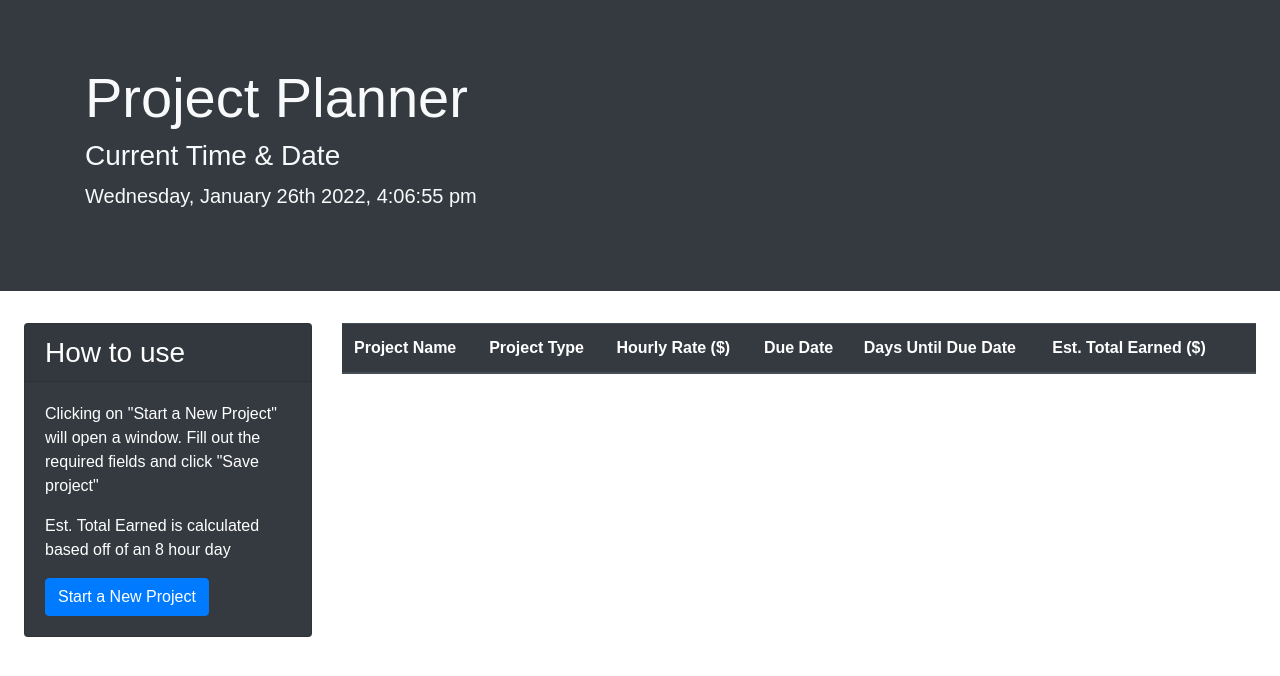
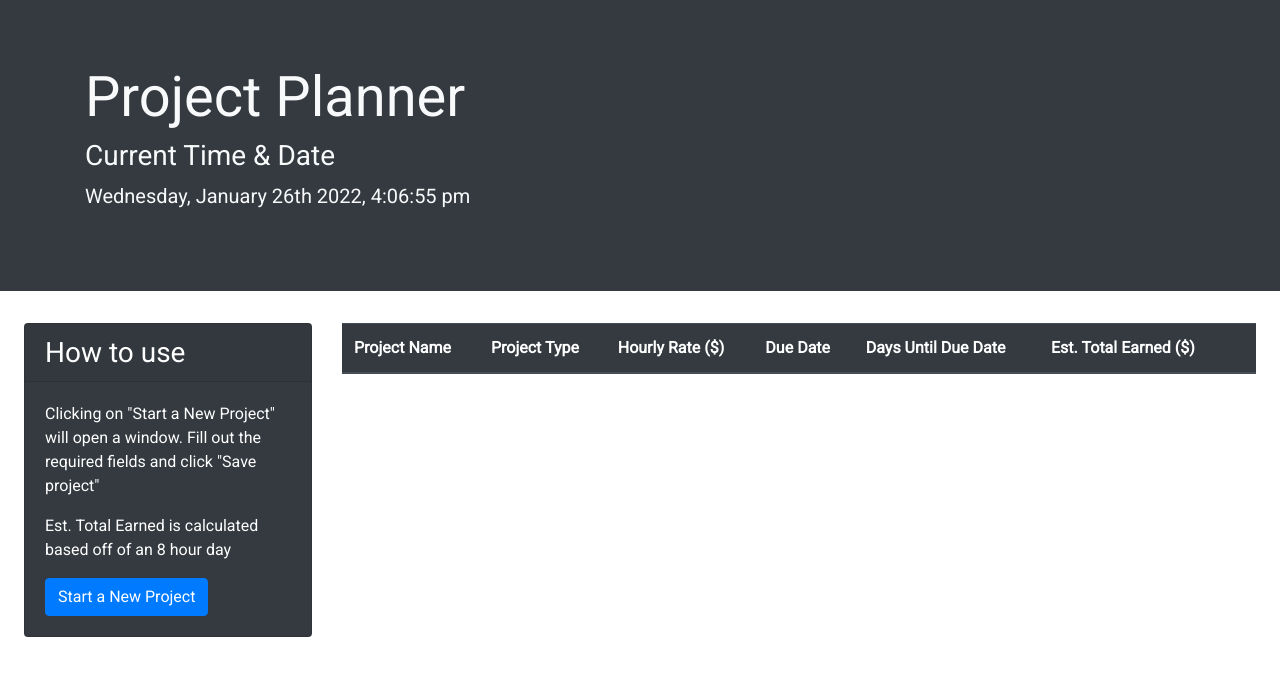
Before and after one commit to bdubz93/mini-project-planner, a plain HTML site: page index.html in a window 1280 px wide. Drawn offline with nearby package versions, Linux system fonts and the light colour scheme.

Commit message:
font added

```diff
--- a/assets/css/style.css
+++ b/assets/css/style.css
@@ -1,4 +1,6 @@
-body {
-    font-family: 'Titillium Web', sans-serif;
+@import url('https://fonts.googleapis.com/css2?family=Roboto&display=swap');
+
+*{
+    font-family: 'Roboto', sans-serif;
     font-size: 16px;
   }
```
